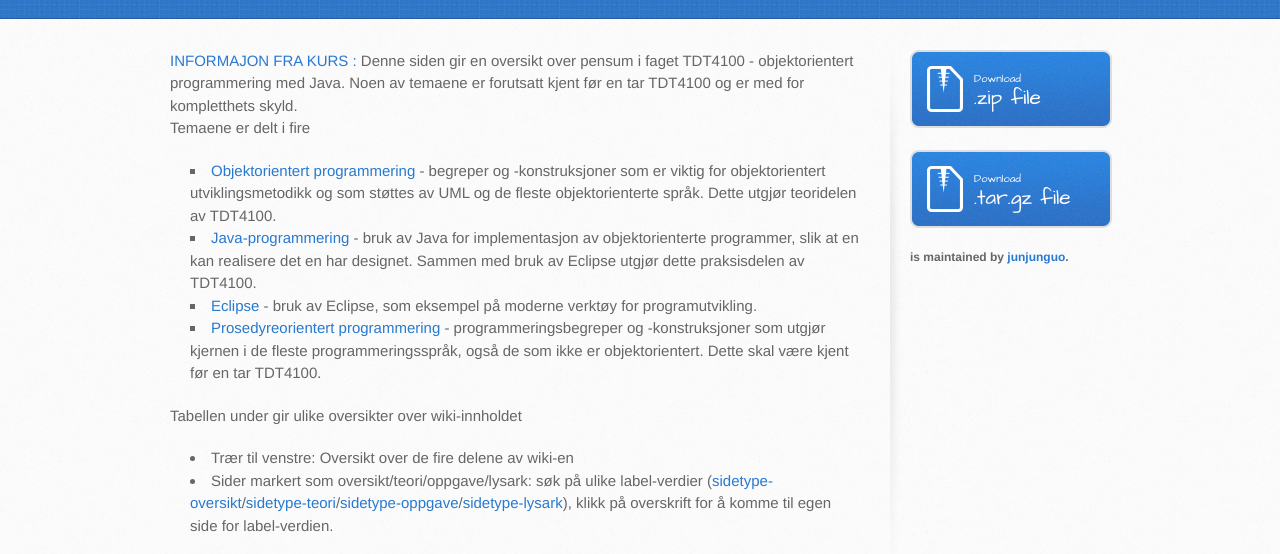
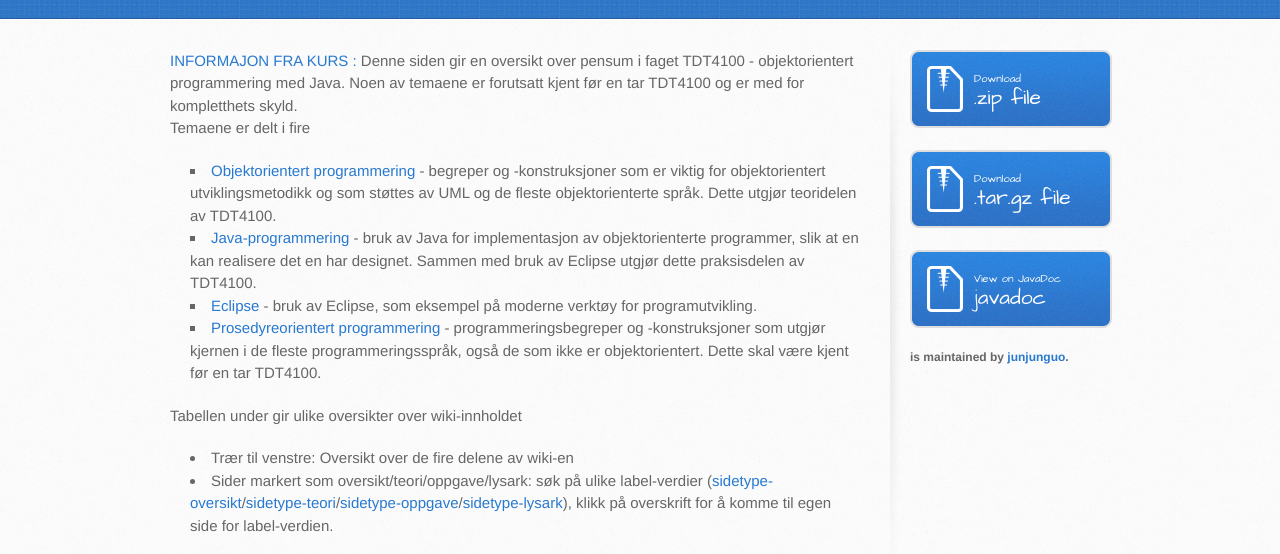
Before and after one commit to EinarGaustad/OOPwithJava, a plain HTML site: page index.html in a window 1280 px wide. Shown: the part 216-770 px from the top of the page. Drawn offline with Linux system fonts and the light colour scheme.

Commit message:
Update index.html

```diff
--- a/index.html
+++ b/index.html
@@ -265,7 +265,9 @@
         </div>
       </div>
     </section>
-    <aside id="sidebar"> <a href="https://github.com/junjunguo/TDT4100/zipball/master" class="button"> <small>Download</small> .zip file </a> <a href="https://github.com/junjunguo/TDT4100/tarball/master" class="button"> <small>Download</small> .tar.gz file </a>
+    <aside id="sidebar"> <a href="https://github.com/junjunguo/TDT4100/zipball/master" class="button"> <small>Download</small> .zip file </a>
+                          <a href="https://github.com/junjunguo/TDT4100/tarball/master" class="button"> <small>Download</small> .tar.gz file </a>
+                          <a href="https://github.com/junjunguo/TDT4100/javadoc/index.html" class="button"> <small>View on JavaDoc</small> javadoc </a>
       <p class="repo-owner"><a href="https://github.com/junjunguo/TDT4100"></a> is maintained by <a href="https://github.com/junjunguo">junjunguo</a>.</p>
     </aside>
   </div>
```
